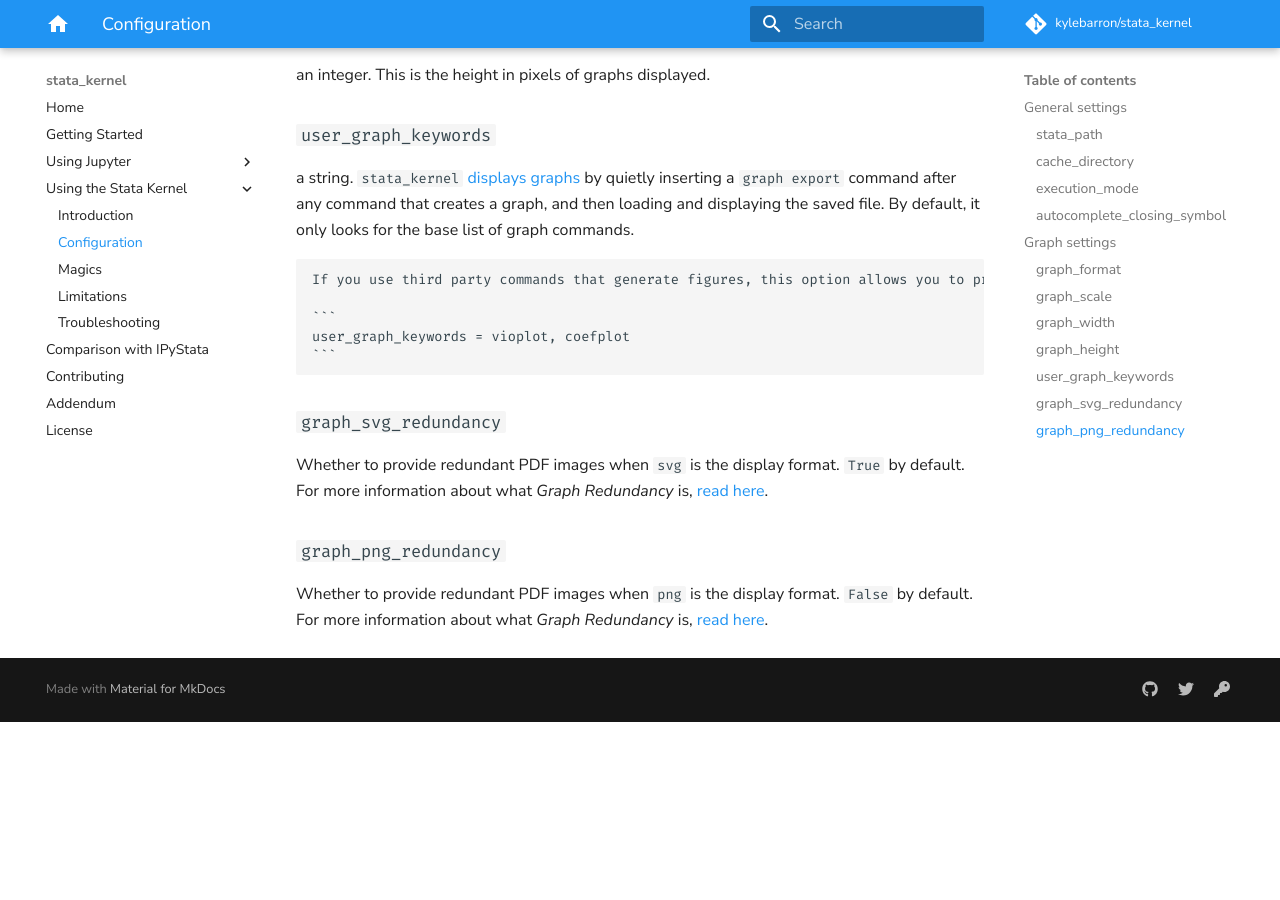
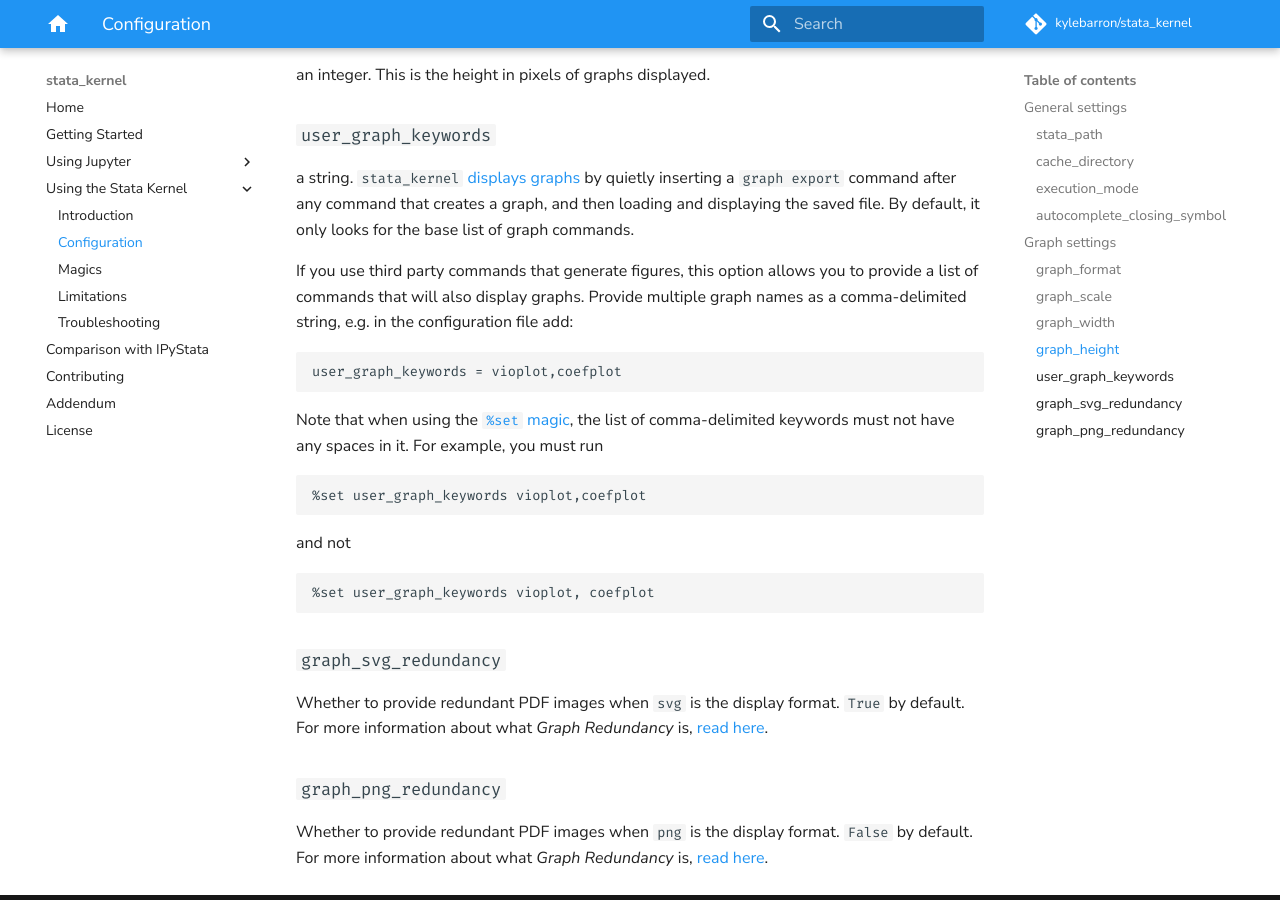
Before and after one commit to kylebarron/stata_kernel, an MkDocs documentation site: the page built from docs/src/using_stata_kernel/configuration.md, in a window 1280 px wide and 900 px high, scrolled down 1977 px. Built offline with MkDocs 1.6.1 and Material for MkDocs 9.7.7, drawn with Linux system fonts in a browser that asks for light colours; comment, search, counter and statistics services are not loaded; before the commit the page ends 2699 px from its top, so only the background shows below that.

Commit message:
Add note to docs that %set value should have no spaces. See #197

````diff
--- a/docs/src/using_stata_kernel/configuration.md
+++ b/docs/src/using_stata_kernel/configuration.md
@@ -70,11 +70,23 @@ an integer. This is the height in pixels of graphs displayed.
 
 a string. `stata_kernel` [displays graphs](intro.md#displaying-graphs) by quietly inserting a `graph export` command after any command that creates a graph, and then loading and displaying the saved file. By default, it only looks for the base list of graph commands.
 
-    If you use third party commands that generate figures, this option allows you to provide a list of commands that will also display graphs. Provide multiple graph names as a comma-delimited string, e.g. in the configuration file add:
+If you use third party commands that generate figures, this option allows you to provide a list of commands that will also display graphs. Provide multiple graph names as a comma-delimited string, e.g. in the configuration file add:
 
-    ```
-    user_graph_keywords = vioplot, coefplot
-    ```
+```
+user_graph_keywords = vioplot,coefplot
+```
+
+Note that when using the [`%set` magic](magics.md#set), the list of comma-delimited keywords must not have any spaces in it. For example, you must run
+
+```
+%set user_graph_keywords vioplot,coefplot
+```
+
+and not
+
+```
+%set user_graph_keywords vioplot, coefplot
+```
 
 ### `graph_svg_redundancy`
 
````
